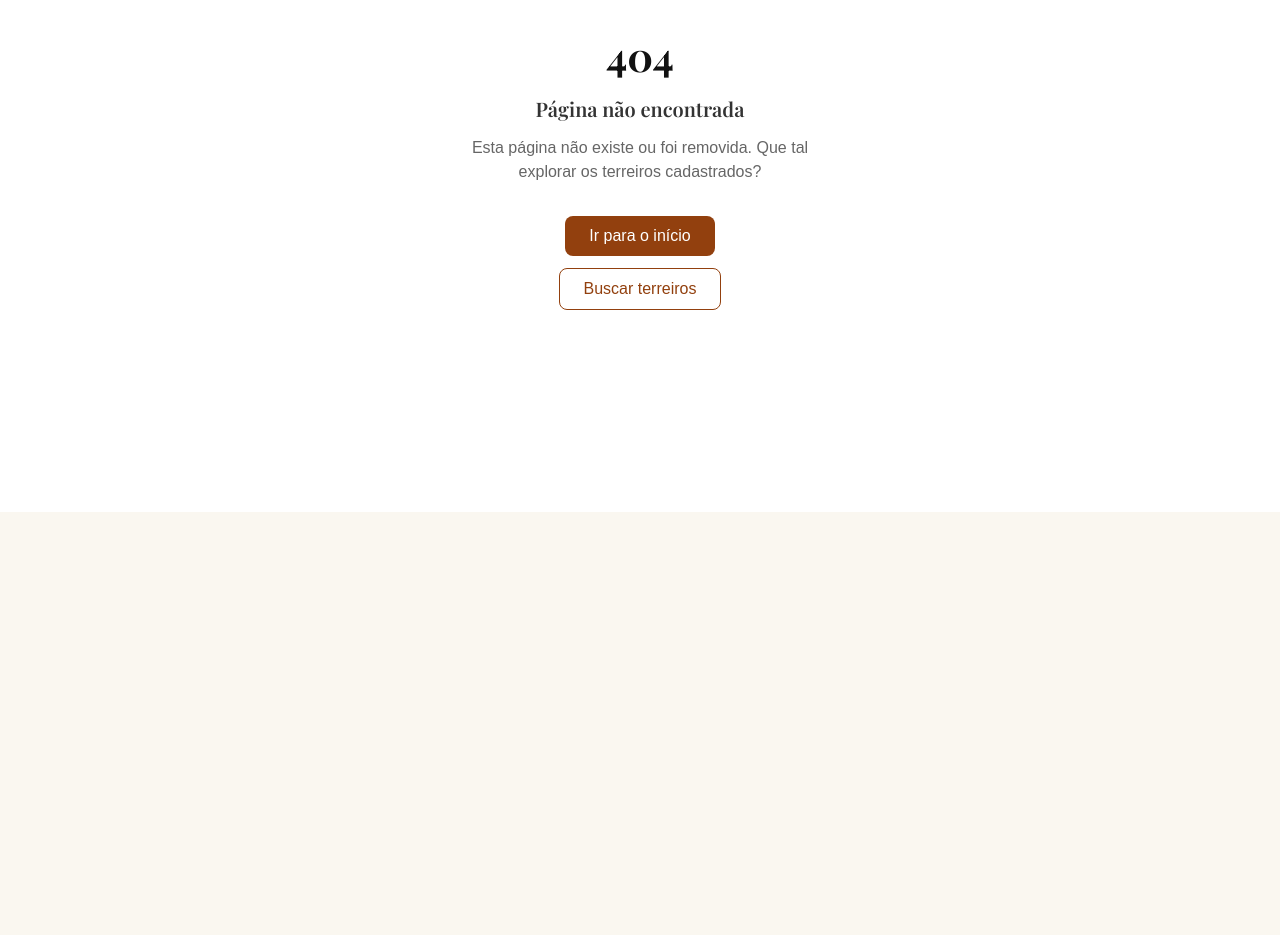
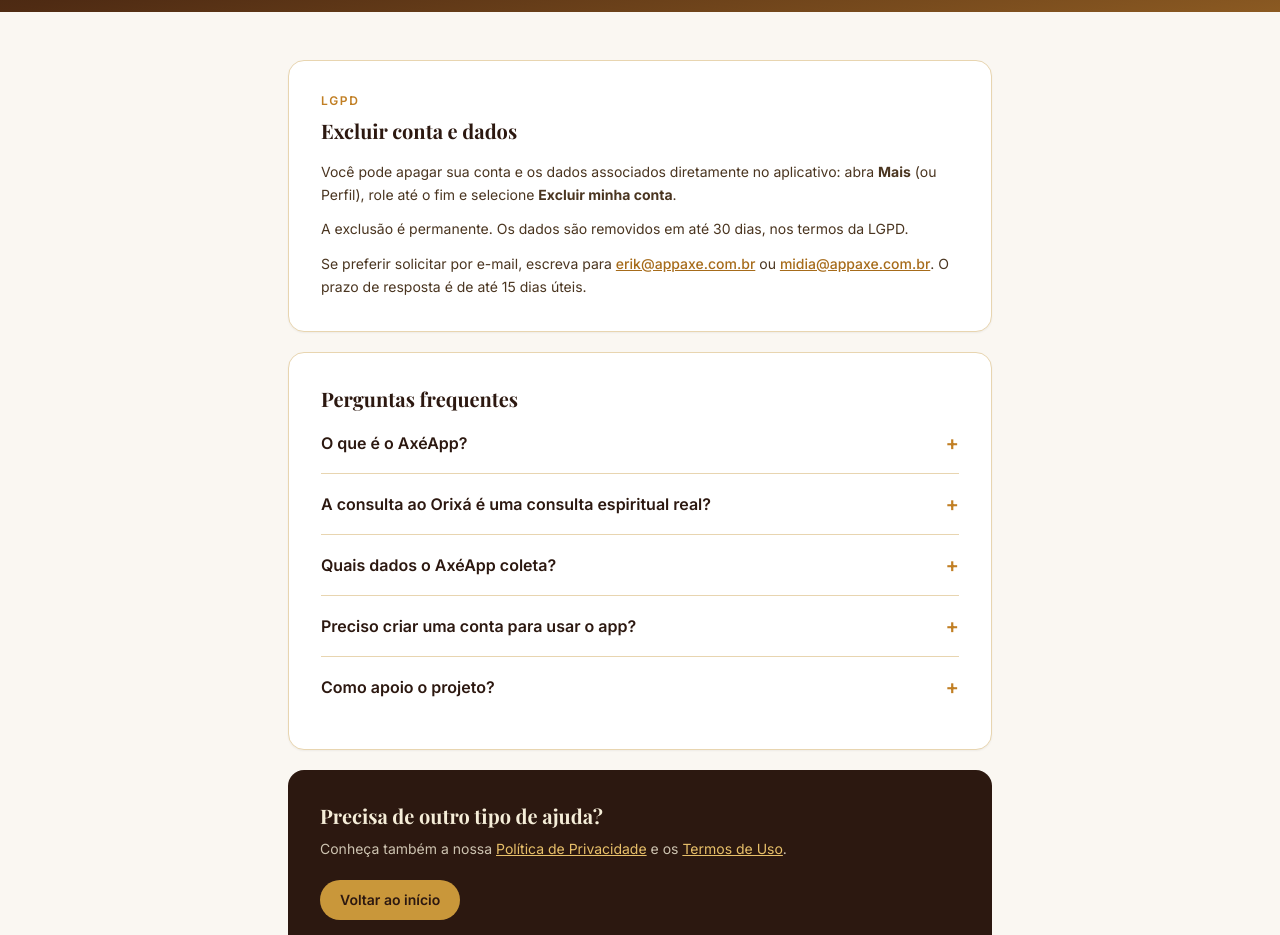
Before and after one commit to Xubaki/axeapp-web, a Next.js app: page /ajuda in a window 1280 px wide. Before the commit this address had no page. Shown: the part 288-1223 px from the top of the page. Before the commit the page ends 800 px from the top, so only its background shows below. Built offline with nearby package versions, Linux system fonts and the light colour scheme; a web font is replaced by a local one.

Commit message:
feat: add public help center route

```diff
--- /dev/null
+++ b/app/(public)/ajuda/page.tsx
@@ -0,0 +1,96 @@
+import type { Metadata } from "next";
+import Link from "next/link";
+
+export const metadata: Metadata = {
+  title: "Ajuda e exclusão de dados | AxéApp",
+  description: "Perguntas frequentes do AxéApp, canais de contato e como excluir a conta e os dados pessoais.",
+};
+
+const FAQ = [
+  {
+    pergunta: "O que é o AxéApp?",
+    resposta:
+      "O AxéApp é um aplicativo independente de preservação e vivência das tradições afro-brasileiras. Reúne conteúdos sobre Orixás, entidades, ervas, calendário, diário e consultas com inteligência artificial, sempre sem vínculo com uma federação ou um terreiro específico.",
+  },
+  {
+    pergunta: "A consulta ao Orixá é uma consulta espiritual real?",
+    resposta:
+      "Não. A funcionalidade é uma inteligência artificial inspirada nas tradições e tem finalidade educativa e reflexiva. Para orientação espiritual de terreiro, procure uma sacerdotisa ou um sacerdote de sua confiança.",
+  },
+  {
+    pergunta: "Quais dados o AxéApp coleta?",
+    resposta:
+      "Coletamos apenas o necessário para o funcionamento do serviço: informações de perfil espiritual que você escolher informar, conta opcional por e-mail e registros técnicos. Crença religiosa é dado sensível, não é vendida e não é usada para publicidade.",
+  },
+  {
+    pergunta: "Preciso criar uma conta para usar o app?",
+    resposta:
+      "Não. A conta é opcional. Ela permite sincronizar alguns dados e preferências entre dispositivos.",
+  },
+  {
+    pergunta: "Como apoio o projeto?",
+    resposta:
+      "O AxéApp é um projeto independente. No aplicativo, acesse Perfil e escolha Apoiar o Axé. Para outras formas de contato, escreva para erik@appaxe.com.br.",
+  },
+];
+
+export default function AjudaPage() {
+  return (
+    <main className="min-h-screen bg-[#FAF7F2] text-[#2C1810]">
+      <section className="bg-gradient-to-br from-[#1F120B] via-[#4F2B13] to-[#8B5A22] text-[#F5EDD8]">
+        <div className="mx-auto max-w-4xl px-4 py-16 text-center sm:px-6 lg:px-8">
+          <p className="mb-3 text-xs font-semibold tracking-[0.18em] text-[#E8C06A]">CENTRAL DE AJUDA</p>
+          <h1 className="font-serif text-3xl font-bold sm:text-4xl">Estamos aqui para o seu caminho.</h1>
+          <p className="mx-auto mt-4 max-w-2xl text-sm leading-relaxed text-[#F5EDD8]/80">
+            Encontre respostas sobre o AxéApp, seus dados pessoais e os canais de contato do projeto.
+          </p>
+        </div>
+      </section>
+
+      <section className="mx-auto max-w-3xl px-4 py-12 sm:px-6 lg:px-8">
+        <div className="rounded-2xl border border-[#E8D5B0] bg-white p-6 shadow-sm sm:p-8" id="exclusao">
+          <p className="mb-2 text-xs font-semibold tracking-[0.14em] text-[#C17F24]">LGPD</p>
+          <h2 className="font-serif text-xl font-bold text-[#2C1810]">Excluir conta e dados</h2>
+          <div className="mt-4 space-y-3 text-sm leading-relaxed text-[#4A3520]">
+            <p>
+              Você pode apagar sua conta e os dados associados diretamente no aplicativo: abra <strong>Mais</strong> (ou
+              Perfil), role até o fim e selecione <strong>Excluir minha conta</strong>.
+            </p>
+            <p>
+              A exclusão é permanente. Os dados são removidos em até 30 dias, nos termos da LGPD.
+            </p>
+            <p>
+              Se preferir solicitar por e-mail, escreva para <a className="font-medium text-[#A66B1A] underline" href="mailto:erik@appaxe.com.br">erik@appaxe.com.br</a>{" "}
+              ou <a className="font-medium text-[#A66B1A] underline" href="mailto:midia@appaxe.com.br">midia@appaxe.com.br</a>. O prazo de resposta é de até 15 dias úteis.
+            </p>
+          </div>
+        </div>
+
+        <div className="mt-5 rounded-2xl border border-[#E8D5B0] bg-white p-6 shadow-sm sm:p-8">
+          <h2 className="font-serif text-xl font-bold text-[#2C1810]">Perguntas frequentes</h2>
+          <div className="mt-4 divide-y divide-[#E8D5B0]">
+            {FAQ.map((item) => (
+              <details key={item.pergunta} className="group py-4 first:pt-0">
+                <summary className="flex cursor-pointer list-none items-center justify-between gap-4 font-semibold text-[#2C1810]">
+                  {item.pergunta}
+                  <span className="text-xl text-[#C17F24] transition-transform group-open:rotate-45" aria-hidden>+</span>
+                </summary>
+                <p className="mt-3 pr-8 text-sm leading-relaxed text-[#4A3520]">{item.resposta}</p>
+              </details>
+            ))}
+          </div>
+        </div>
+
+        <div className="mt-5 rounded-2xl bg-[#2C1810] p-6 text-[#F5EDD8] sm:p-8">
+          <h2 className="font-serif text-xl font-bold">Precisa de outro tipo de ajuda?</h2>
+          <p className="mt-2 text-sm leading-relaxed text-[#F5EDD8]/80">
+            Conheça também a nossa <Link href="/privacidade" className="text-[#E8C06A] underline">Política de Privacidade</Link> e os <Link href="/termos" className="text-[#E8C06A] underline">Termos de Uso</Link>.
+          </p>
+          <Link href="/" className="mt-5 inline-flex rounded-full bg-[#C9973A] px-5 py-2.5 text-sm font-semibold text-[#2C1810] transition-colors hover:bg-[#E8C06A]">
+            Voltar ao início
+          </Link>
+        </div>
+      </section>
+    </main>
+  );
+}
```
